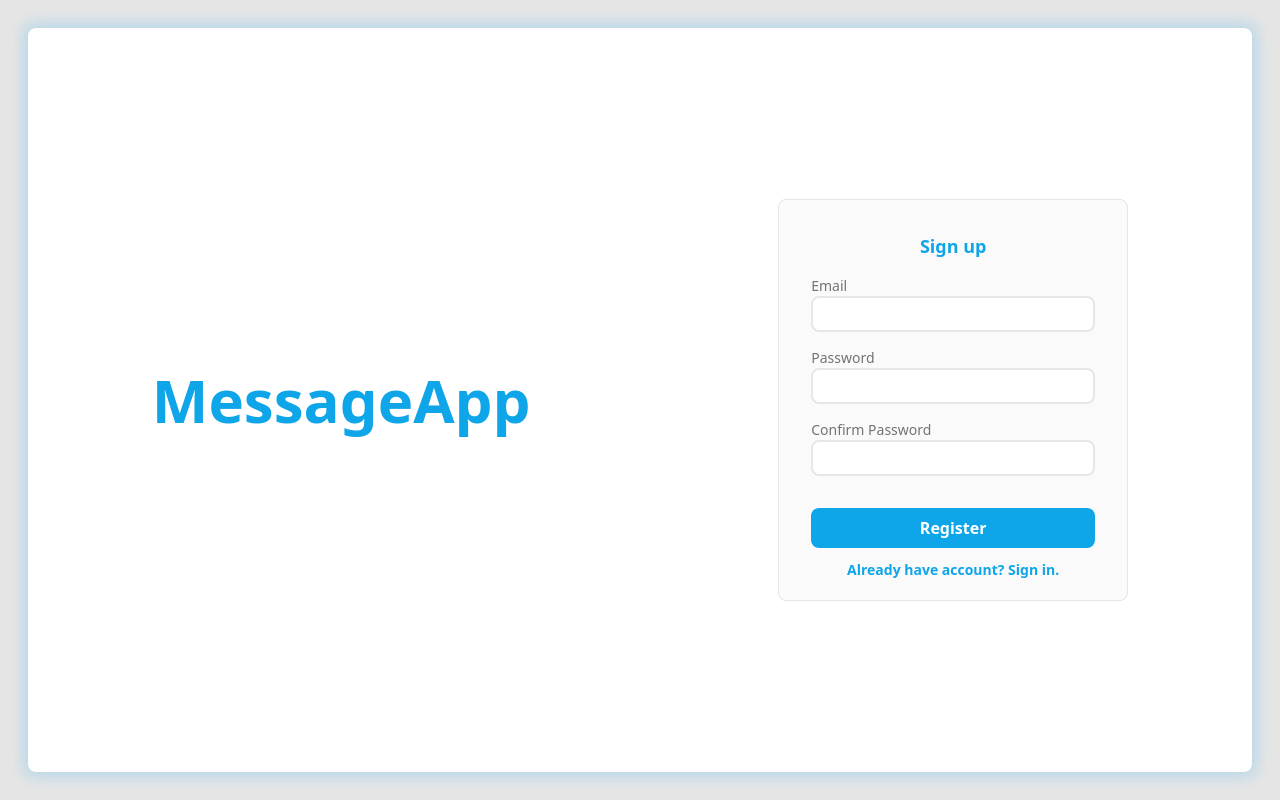
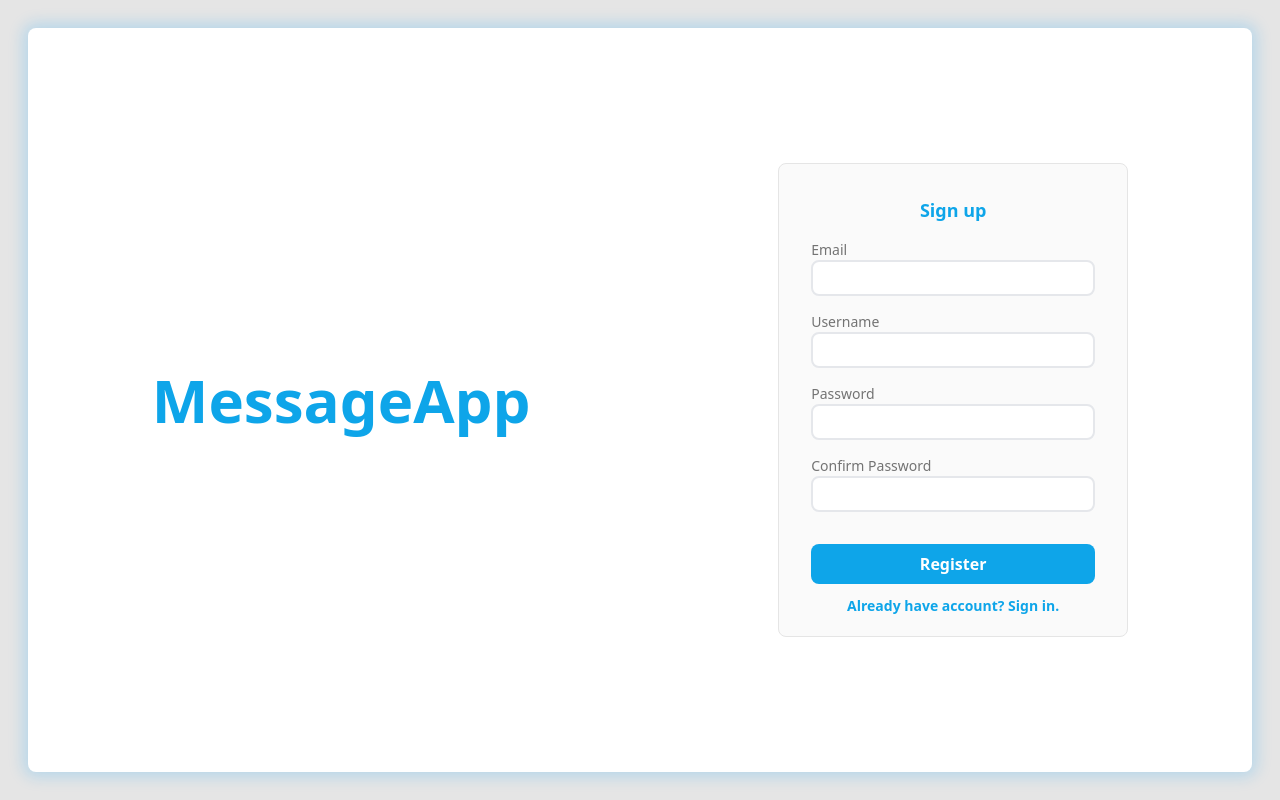
Before and after one commit to 99vik/messaging-app, a React (Vite) app: page /sign-up in a window 1280 px wide. Built offline with nearby package versions, Linux system fonts and the light colour scheme; no server answers; what javascript-time-ago would draw is missing.

Commit message:
Signup with username input

```diff
--- a/src/components/ChatDisplay.jsx
+++ b/src/components/ChatDisplay.jsx
@@ -32,19 +32,40 @@ function ChatDisplay({ chat }) {
 
     return (
       <div
+        className={`flex ${
+          authorizationData.resource_owner.id === message.user_id
+            ? 'justify-end'
+            : 'justify-start'
+        }`}
+      >
+        {authorizationData.resource_owner.id !== message.user_id && (
+          <div>
+            <svg
+              xmlns="http://www.w3.org/2000/svg"
+              viewBox="0 0 24 24"
+              className="w-12 -ml-2 fill-sky-500 mr-1"
+            >
+              <path d="M12,19.2C9.5,19.2 7.29,17.92 6,16C6.03,14 10,12.9 12,12.9C14,12.9 17.97,14 18,16C16.71,17.92 14.5,19.2 12,19.2M12,5A3,3 0 0,1 15,8A3,3 0 0,1 12,11A3,3 0 0,1 9,8A3,3 0 0,1 12,5M12,2A10,10 0 0,0 2,12A10,10 0 0,0 12,22A10,10 0 0,0 22,12C22,6.47 17.5,2 12,2Z" />
+            </svg>
+          </div>
+        )}
+        <div
           className={`${
             authorizationData.resource_owner.id === message.user_id
-            ? 'bg-sky-500 self-end'
+              ? 'bg-sky-500'
               : 'bg-slate-500'
           } w-fit min-w-[200px] text-white p-2 rounded-lg`}
         >
           {authorizationData.resource_owner.id !== message.user_id && (
-          <p className="font-semibold mb-1 text-sky-100">{message.username}</p>
+            <p className="font-semibold mb-1 text-sky-100">
+              {message.username}
+            </p>
           )}
           <p>{message.body}</p>
           <p className="text-sm text-end -mb-1 -mr-1 text-gray-200">
             {difference}
           </p>
+        </div>
       </div>
     );
   }
--- a/src/components/SignUp.jsx
+++ b/src/components/SignUp.jsx
@@ -8,6 +8,7 @@ function SignUp() {
   const { authorization } = useContext(AuthorizationDataContext);
 
   const emailRef = useRef(0);
+  const usernameRef = useRef(0);
   const passwordRef = useRef(0);
   const confirmPasswordRef = useRef(0);
 
@@ -20,6 +21,7 @@ function SignUp() {
   async function handleSubmit(e) {
     e.preventDefault();
     const email = emailRef.current.value;
+    const username = usernameRef.current.value;
     const password = passwordRef.current.value;
     const confirmPassword = confirmPasswordRef.current.value;
 
@@ -28,7 +30,7 @@ function SignUp() {
       return;
     }
 
-    const response = await signUpToken(email, password);
+    const response = await signUpToken(email, username, password);
 
     const data = await response.json();
     if (response.ok) {
@@ -64,6 +66,21 @@ function SignUp() {
             type="text"
             name="email"
             id="email"
+            className="border-2 outline-none px-2 py-1 rounded-lg focus:border-sky-500 transition dark:bg-slate-200"
+          />
+        </div>
+        <div className="flex flex-col">
+          <label
+            htmlFor="username"
+            className="text-sm text-neutral-500 dark:text-neutral-300"
+          >
+            Username
+          </label>
+          <input
+            ref={usernameRef}
+            type="text"
+            name="username"
+            id="username"
             className="border-2 outline-none px-2 py-1 rounded-lg focus:border-sky-500 transition dark:bg-slate-200"
           />
         </div>
--- a/src/scripts/AuthorizationApiRequests.js
+++ b/src/scripts/AuthorizationApiRequests.js
@@ -22,11 +22,12 @@ async function revokeToken(access_token) {
   return response;
 }
 
-async function signUpToken(email, password) {
+async function signUpToken(email, username, password) {
   const response = await fetch(`${AUTHORIZATION_API_URL}/sign_up`, {
     method: 'POST',
     body: JSON.stringify({
       email,
+      username,
       password,
     }),
     headers: { 'Content-Type': 'application/json' },
```
Lines whose indentation alone changed are shown as unchanged.
